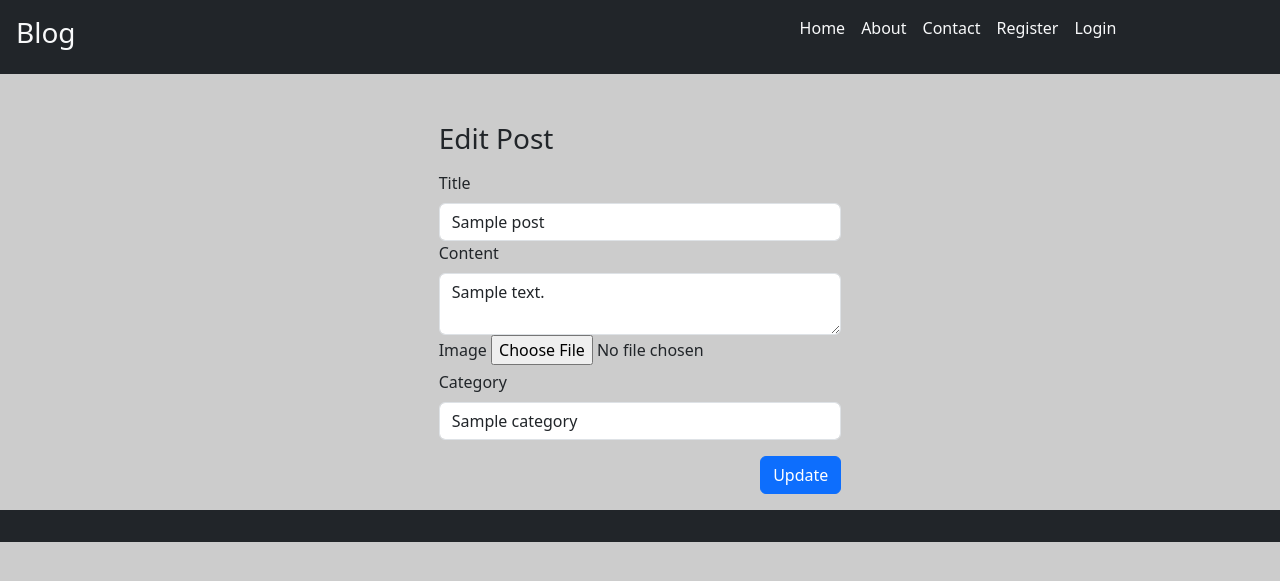
After one commit to jayapradaap/blog_application, a Django app: template blog/templates/edit_post.html in a window 1280 px wide. The commit adds this page. Shown: the top 581 px of the page. Run offline with Django 5.2, Linux system fonts and the light colour scheme; the template is opened without the code that fills it: most values are stand-ins (such as "Sample title", 1, 10 or a date in 2020); some libraries are stand-ins or nearby versions.

Commit message:
Edit post option

```diff
--- a/blog/models.py
+++ b/blog/models.py
@@ -24,6 +24,11 @@ class Post(models.Model):
         self.slug = slugify(self.title)
         super().save(*args,**kwargs)
 
+    @property
+    def formatted_img_url(self):
+        url = self.image_url if self.image_url.__str__().startswith(('http://','https://')) else self.image_url.url
+        return url
+
     def __str__(self):
         return self.title
 
--- a/blog/templates/dashboard.html
+++ b/blog/templates/dashboard.html
@@ -34,7 +34,7 @@
                         <div class="card-body">
                             <div class="row">
                                 <div class="col-md-4">
-                                    <img style="height:300 , width: 300" src="{{post.image_url}}" class="img-fluid" alt="...">
+                                    <img style="height:300 , width: 300" src="{{post.formatted_img_url}}" class="img-fluid" alt="...">
                                 </div>
                                 <div class="col-md-8">
                                     <h5 class="card-title">{{post.title}}</h5>
@@ -46,6 +46,9 @@
 
                                     <div class="d-flex justify-content-between">
                                         <P><b>{{post.category}}</b></p>
+                                    </div>
+                                    <div class="d-flex justify-content-between mt-3">
+                                        <a class="btn btn-warning btn-sm" href="{% url 'blog:edit_post' post_id=post.id %}">Edit Post</a>
                                     </div>
                                 </div>
                             </div>
--- /dev/null
+++ b/blog/templates/edit_post.html
@@ -0,0 +1,50 @@
+{% extends "base.html" %}
+{% block content %}
+    <div class="container-fluid">
+        <div class="row d-flex justify-content-center mt-5">
+            <div class="col-4">
+                <h3>Edit Post</h3>
+                <div class="">
+                    <!-- Error messages -->
+                    {% include "includes/errors.html" %}
+                </div>
+
+                <div class="my-3">
+                    <form method="post" enctype="multipart/form-data">
+                        {% csrf_token %}
+                        <div class="form-group">
+                            <label for="title" class="form-label">Title</label>
+                            <input type="text" class="form-control" name="title" id="title" value="{{post.title}}">
+                        </div>
+
+                        <div class="form-group">
+                            <label for="content" class="form-label">Content</label>
+                            <textarea class="form-control" id="content" name="content">{{post.content}}</textarea>
+                        </div>
+
+                        <div class="form-group">
+                            <label for="image" class="form-label">Image</label>
+                            <input type="file" class="form-control-file" name="image_url" id=""></input>
+                        </div>
+
+                        <div class="form-group">
+                            <label for="category" class="form-label">Category</label>
+                            <select class="form-control" id="category" name="category">
+                                <option value="">Select</option>
+                                {% if categories %}
+                                    {% for category in categories %}
+                                        <option {% if post.category.id == category.id %} Selected {% endif %} value="{{category.id}}">{{category.name}}</option>
+                                    {% endfor %}
+                                {% endif %}
+                            </select>
+                        </div>
+
+                        <div class="my-3 d-flex justify-content-end">
+                            <button type="submit" class="btn btn-primary">Update</button>
+                        </div>
+                    </form>
+                </div>
+            </div>
+        </div>
+    </div>
+{% endblock %}
--- a/blog/urls.py
+++ b/blog/urls.py
@@ -17,5 +17,6 @@ urlpatterns = [
     path("forgot_password",views.forgot_password,name="forgot_password"),
     path("reset_password/<uidb64>/<token>",views.reset_password,name="reset_password"),
     path('new_post',views.new_post,name="new_post"),
+    path('edit_post/<int:post_id>',views.edit_post,name="edit_post"),
 
 ]
--- a/myapp/settings.py
+++ b/myapp/settings.py
@@ -166,3 +166,9 @@ import os
 
 MEDIA_URL = '/media/'
 MEDIA_ROOT = os.path.join(BASE_DIR, 'media')
+
+'''
+MEDIA_ROOT = [
+    BASE_DIR / "C:/Programming/Learn/Virtual workspace/myapp/media/posts/images"
+]'
+'''
--- a/myapp/urls.py
+++ b/myapp/urls.py
@@ -16,10 +16,13 @@ Including another URLconf
 """
 from django.contrib import admin
 from django.urls import path, include
+from django.conf.urls.static import static
+from django.conf import settings
+
 
 handler404 = 'myapp.views.custon_404_page_not_found'
 
 urlpatterns = [
     path("",include("blog.urls")),
     path('admin/', admin.site.urls),
-]
+] + static(settings.MEDIA_URL, document_root=settings.MEDIA_ROOT)
```
Also changed, not shown: blog/views.py (+6 -1 lines).
